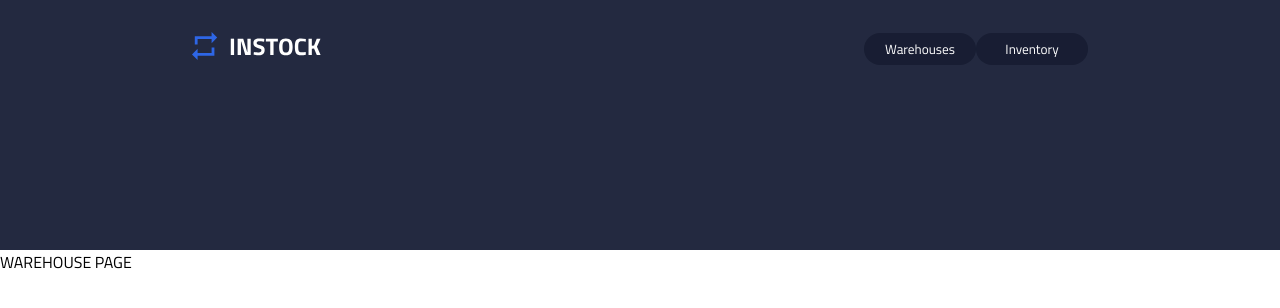
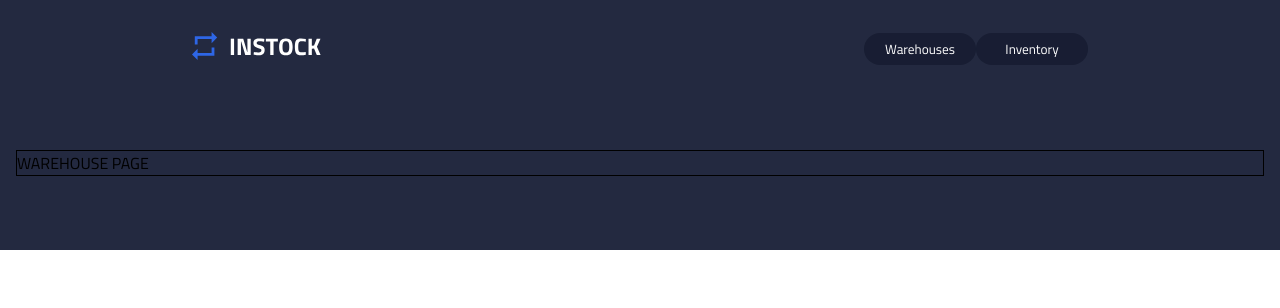
Before and after one commit to MatthewPellettieri/instock, a React (Create React App) app: page / in a window 1280 px wide. Shown: the top 308 px of the page. Built offline with nearby package versions, Linux system fonts and the light colour scheme.

Commit message:
whitebox stylign added

```diff
--- a/src/App.scss
+++ b/src/App.scss
@@ -27,3 +27,11 @@ textarea {
 	overflow: hidden;
 	resize: none;
 }
+
+.whiteBox {
+	margin: 0rem 1rem;
+	border: 1px solid black;
+	position: relative;
+	z-index: 2;
+	top: -6.25rem;
+}
```
